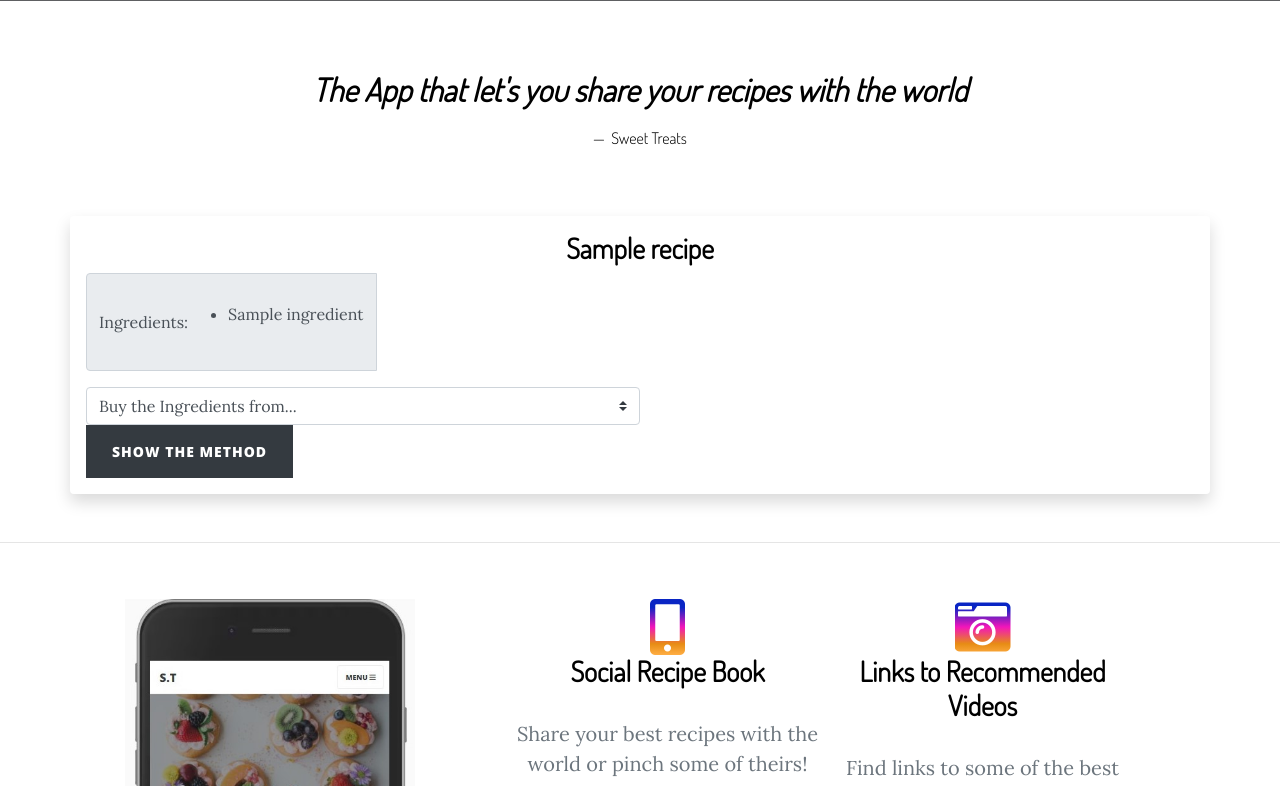
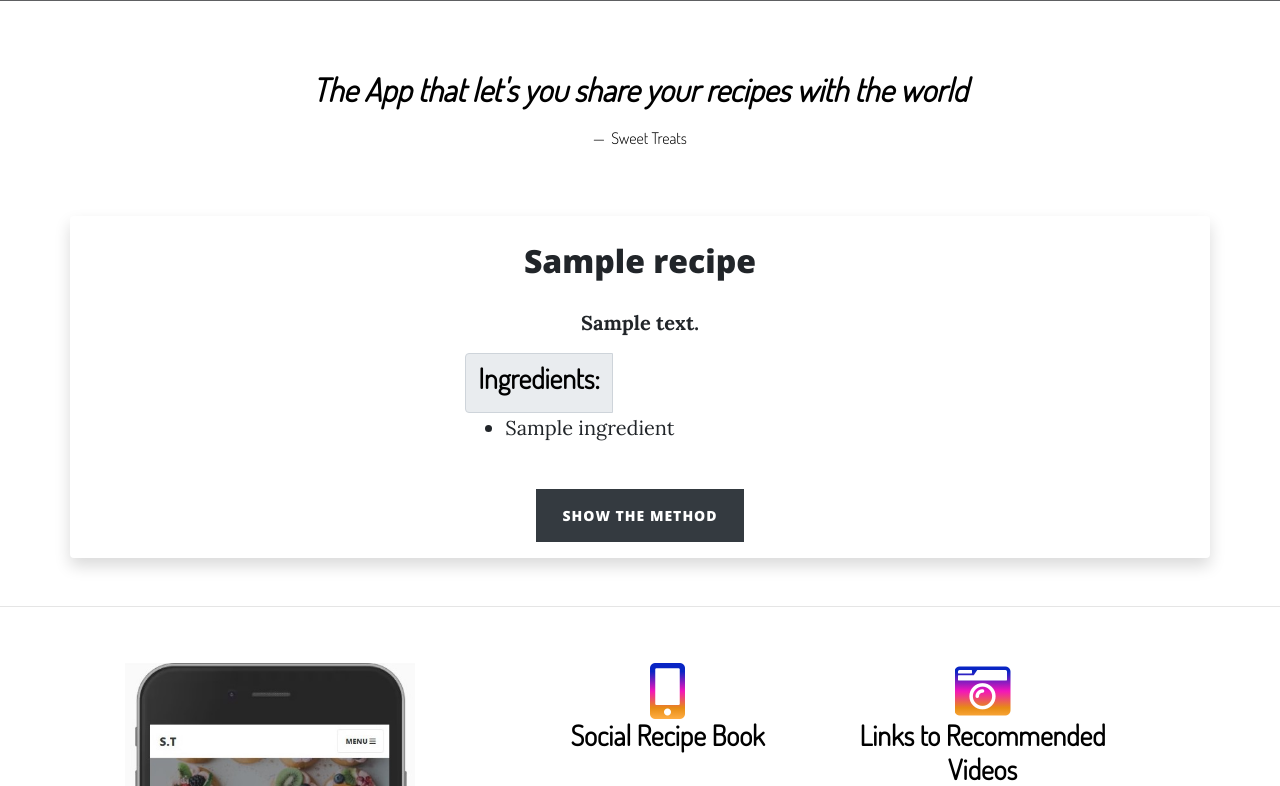
Before and after one commit to LRomero2/Sweet-Treats, a Flask app: page /display_category/1 in a window 1280 px wide. Shown: the part 531-1317 px from the top of the page. Run offline with Flask 2, Linux system fonts and the light colour scheme; a database or web service that is not in the repository returns one stand-in record (values such as "Sample title"); some libraries are stand-ins or nearby versions; grey boxes are pictures that could not be loaded.

Commit message:
Finished styling recipes in categories page.

```diff
--- a/app.py
+++ b/app.py
@@ -149,7 +149,7 @@ def edit_recipe(recipe_id):
             "due_date": request.form.get("due_date"),
             "created_by": session["user"]
         }
-        mongo.db.recipes.update({"_id": ObjectId(recipe_id)}, submit)
+        mongo.db.recipes.update_one({"_id": ObjectId(recipe_id)}, {"$set": { submit }})
         flash("Recipe Successfully Updated")
 
     recipe = mongo.db.recipes.find_one({"_id": ObjectId(recipe_id)})
--- a/static/css/css/clean-blog.css
+++ b/static/css/css/clean-blog.css
@@ -559,3 +559,18 @@ div#feature-items{
      margin-right: 0;
   margin-left: 0;
 }
+
+h2.h2-profile-cards{
+    color:black;
+    font-family: 'Dosis', sans-serif;
+}
+
+
+h2.text-center{
+    padding-top: 10px;
+    padding-bottom: 20px;
+}
+
+div#recipe-desc{
+    padding-bottom: 15px;
+}
--- a/templates/add_recipe.html
+++ b/templates/add_recipe.html
@@ -5,12 +5,12 @@
 
 <div class="container justify-content-center shadow p-3 mb-5 bg-body rounded">
      <!-- Heading -->
-     <form>
+     <form method="POST" action="{{ url_for('add_recipe') }}">
      <div class="row justify-content-center">
 <h2 class="text-center">Add Recipe</h2>
 </div>
     <div class="row">
-<div class="input-group mb-3 col-6" method="POST" action="{{ url_for('add_recipe') }}">
+<div class="input-group mb-3 col-6">
   <div class="input-group-prepend">
     <label class="input-group-text" for="category_name" for="inputGroupSelect01">Recipe Category</label>
   </div>
--- a/templates/category.html
+++ b/templates/category.html
@@ -8,30 +8,28 @@
 
      <!-- Heading -->
      <div class="row justify-content-center">
-<h3 class="text-center">{{ recipe.recipe_name }}</h3>
+<h2 class="text-center">{{ recipe.recipe_name }}</h2>
 </div>
-    <div class="row">
-<div class="input-group mb-3 col-10">
+<div class="text-center" id="recipe-desc"><strong >{{ recipe.recipe_description }}</strong></div>
+    <div class="row justify-content-center">
+<div class="input-group mb-3 col-4">
   <div class="input-group-prepend">
     <label class="input-group-text">
-        <p class="ing-rec">Ingredients:
-                    <ul>
+        <h3>Ingredients:</h3>
+</label>
+           </div>
+             <p>
+                 <ul>
                         {% for ingredient in recipe.ingredients %}
                          <li class="ing-rec">{{ ingredient }}</li>
                         {% endfor %}
                     </ul>
                 </p>
-            </label>
-           </div>
+
            </div>
   </div>
-  <select class="custom-select col-6" id="category_name" name="category_name" required>
-    <option selected>Buy the Ingredients from...</option>
-<option><a href="https://www.amazon.co.uk/ref=nav_logo" target="_blank" rel="noopener noreferrer">Amazon</a></option>
-<option><a href="https://www.tesco.com/" target="_blank" rel="noopener noreferrer">Tesco</a></option>
 
-  </select>
-  <div>
+  <div class="text-center">
    <a href="{{ url_for('display_recipe', recipe_id=recipe._id)}}" class="btn btn-dark">Show the Method</a>
    </div>
 </div>
--- a/templates/edit_recipe.html
+++ b/templates/edit_recipe.html
@@ -4,12 +4,12 @@
 
 <div class="container justify-content-center shadow p-3 mb-5 bg-body rounded">
      <!-- Heading -->
-     <form>
+     <form method="POST" action="{{ url_for('edit_recipe', recipe_id=recipe._id) }}">
      <div class="row justify-content-center">
 <h2 class="text-center">Edit Recipe</h2>
 </div>
     <div class="row">
-<div class="input-group mb-3 col-6" method="POST" action="{{ url_for('edit_recipe', recipe_id=recipe._id) }}">
+<div class="input-group mb-3 col-6">
   <div class="input-group-prepend">
     <label class="input-group-text" for="category_name" for="inputGroupSelect01">Recipe Category</label>
   </div>
--- a/templates/profile.html
+++ b/templates/profile.html
@@ -51,7 +51,7 @@
                     <div class="card-header" id="heading{{loop.index}}">
                         <button class="btn btn-link btn-block text-left" type="button" data-toggle="collapse"
                             data-target="#collapse{{loop.index}}" aria-expanded="true" aria-controls="collapse{{loop.index}}">
-                            <h3><strong>{{ recipe.recipe_name }}</strong></h3>
+                            <h2 class="h2-profile-cards"><strong>{{ recipe.recipe_name }}</strong></h2>
                         </button>
 
                     </div>
```
Also changed, not shown: templates/display_recipe.html (+16 -15 lines).
